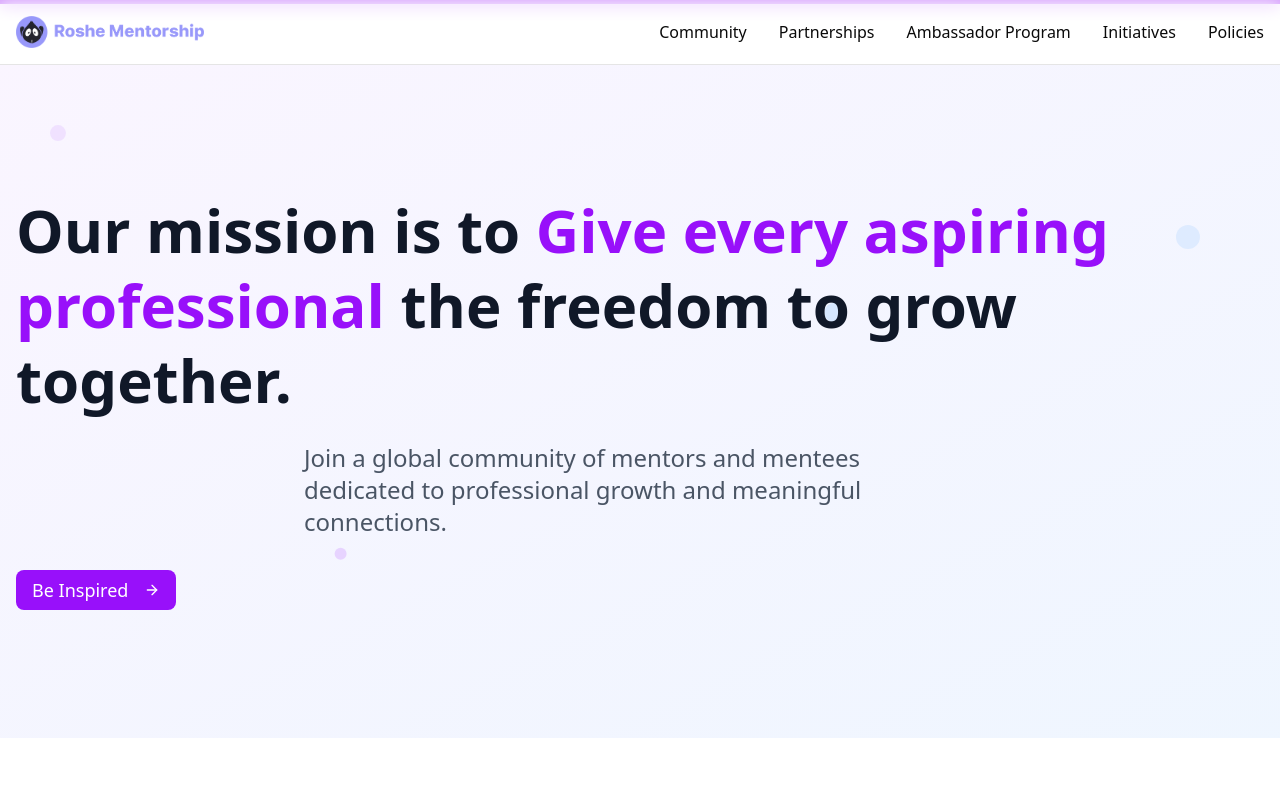
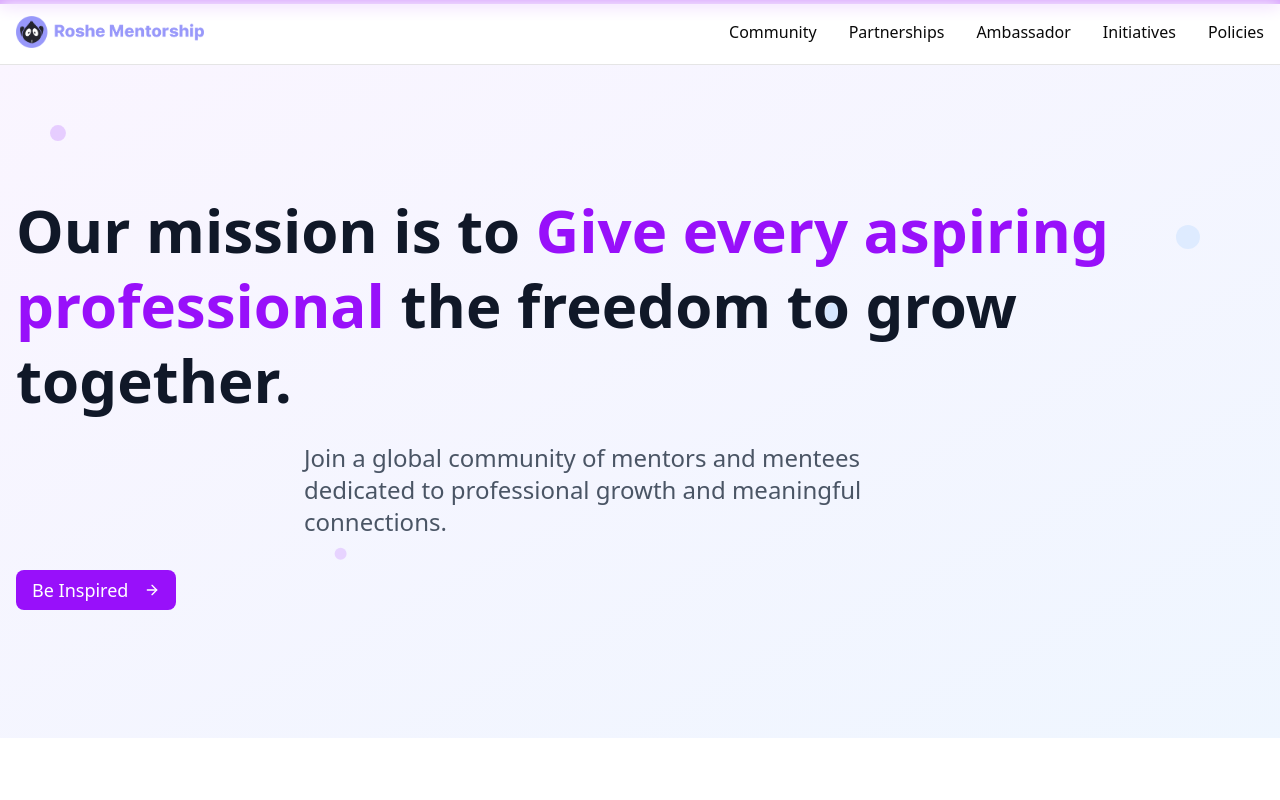
Before and after one commit to Roshe-mentorship/communityPage, a Next.js app: page / in a window 1280 px wide. Shown: the top 800 px of the page. Built offline with nearby package versions, Linux system fonts and the light colour scheme.

Commit message:
fix: update logo image source and simplify ambassador link text for clarity style: adjust floating element background color for improved visibility

```diff
--- a/app/ambassador/page.tsx
+++ b/app/ambassador/page.tsx
@@ -13,7 +13,7 @@ export default function AmbassadorPage() {
       <header className="border-b bg-white/95 backdrop-blur supports-[backdrop-filter]:bg-white/60 sticky top-0 z-50">
         <div className="container mx-auto px-4 h-16 flex items-center justify-between">
           <Link href="/" className="flex items-center space-x-2">
-            <Image src="/images/roshe-logo.png" alt="Roshe Mentorship" width={200} height={50} className="h-8 w-auto" />
+            <Image src="/images/rosheAcademy2.png" alt="Roshe Mentorship" width={200} height={50} className="h-8 w-auto" />
           </Link>
           <nav className="hidden md:flex items-center space-x-8">
             <Link href="/" className="text-sm font-medium hover:text-purple-600 transition-colors">
--- a/app/page.tsx
+++ b/app/page.tsx
@@ -27,7 +27,7 @@ export default function HomePage() {
               Partnerships
             </Link>
             <Link href="/ambassador" className="text-base font-medium hover:text-purple-600 transition-colors">
-              Ambassador Program
+              Ambassador
             </Link>
             <Link href="/initiatives" className="text-base font-medium hover:text-purple-600 transition-colors">
               Initiatives
--- a/components/floating-elements.tsx
+++ b/components/floating-elements.tsx
@@ -6,7 +6,7 @@ export function FloatingElements() {
   return (
     <div className="absolute inset-0 overflow-hidden pointer-events-none">
       <motion.div
-        className="absolute top-20 left-10 w-4 h-4 bg-purple-200 rounded-full opacity-60"
+        className="absolute top-20 left-10 w-4 h-4 bg-purple-300 rounded-full opacity-60"
         animate={{
           y: [0, -20, 0],
           x: [0, 10, 0],
```
